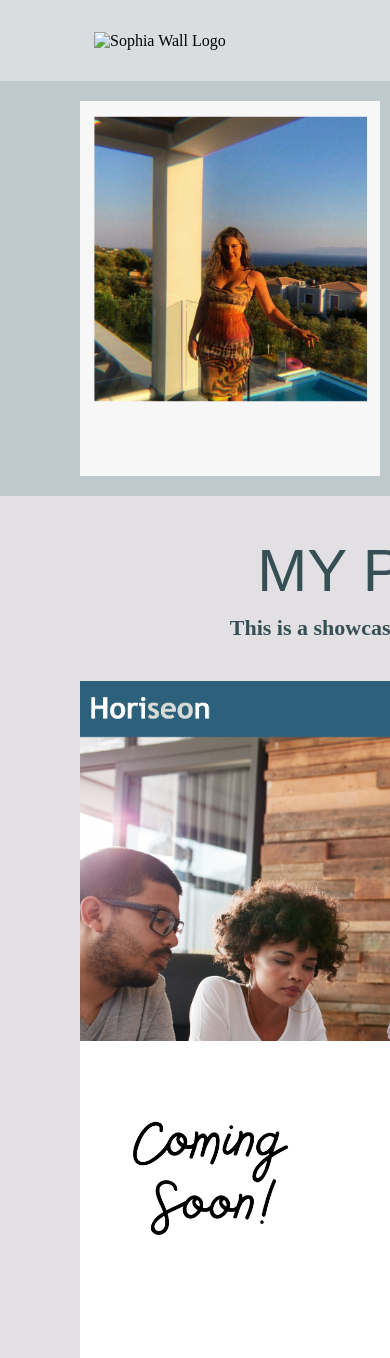
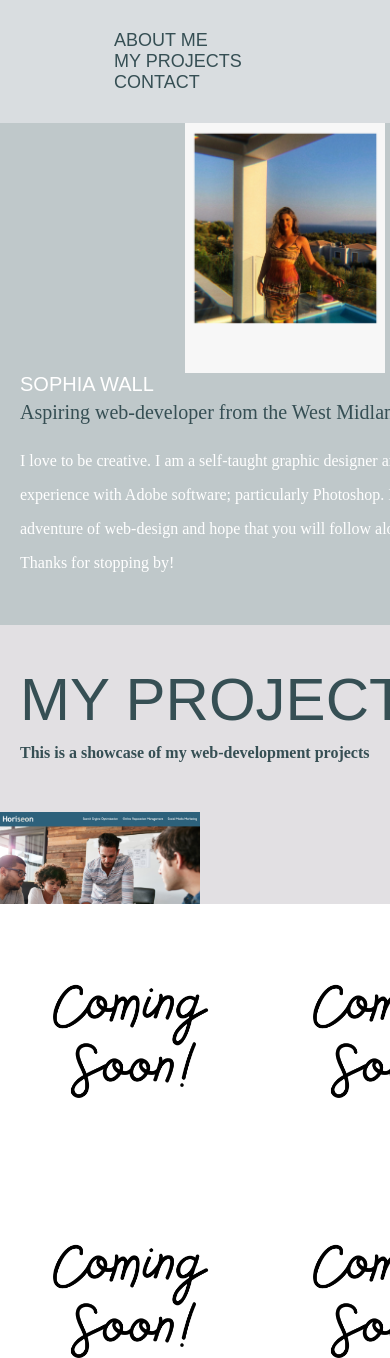
Before and after one commit to sophia4422/my-portfolio, a plain HTML site: page index.html in a window 390 px wide. Shown: the top 1358 px of the page. Drawn offline with nearby package versions, Linux system fonts and the light colour scheme; a web font is replaced by a local one.

Commit message:
trying to fix media query

```diff
--- a/assets/css/style.css
+++ b/assets/css/style.css
@@ -13,7 +13,7 @@
 }
 
 html {
-  width: 100%
+  width: 100%;
 }
 
 body {
@@ -48,6 +48,18 @@ header {
 
 .nav_links li a {
   transition: all 0.4s ease 0s;
+}
+
+.logo {
+  height: 60px;
+  width: auto;
+  filter: invert(100%);
+}
+
+.logo:hover {
+  height: 60px;
+  width: auto;
+  filter: invert(5%);
 }
 
 .nav_links li a:hover {
@@ -245,6 +257,15 @@ header {
   text-align: center;
   font-family: "Akshar", sans-serif;
   text-transform: uppercase;
+  color: white;
+}
+
+.link_colour {
+  margin-top: 0.5em;
+  text-align: center;
+  font-family: "Akshar", sans-serif;
+  text-transform: uppercase;
+  color: white;
 }
 
 /* contact me form icons */
@@ -295,6 +316,7 @@ header {
   font-weight: bold;
   font-family: "Akshar", sans-serif;
   text-transform: uppercase;
+  font-size: 25px;
 }
 
 .project_refactor_description {
@@ -302,10 +324,96 @@ header {
   text-align: center;
   font-family: "Akshar", sans-serif;
   text-transform: uppercase;
+  color: white;
 }
 
 @media screen and (max-width: 596px) {
-.my_projects {
-  display: flex;
-  flex-wrap: wrap;
+  .logo {
+    display: none;
+  }
+
+  .nav_links li {
+    display: flex;
+    align-items: center;
+    justify-content: column;
+  }
+
+  .about img {
+    height: auto;
+    width: 200px;
+    margin-left: 0;
+    float: left;
+    text-align: left;
+    padding: 0;
+  }
+
+  .main {
+    max-width: 100%;
+    margin: 0;
+    display: flex;
+    flex-direction: column;
+  }
+
+  .about {
+    display: flex;
+    flex-wrap: wrap;
+    max-width: 100%;
+    padding: 0;
+  }
+
+  .about-text h1 {
+    color: white;
+    font-size: 20px;
+    margin-bottom: 5px;
+    font-family: "Akshar", sans-serif;
+    font-weight: 380;
+    text-transform: uppercase;
+  }
+
+  .about-text h5 {
+    color: #364f54;
+    font-size: 20px;
+    margin-bottom: 20px;
+    font-weight: lighter;
+    font-family: "IM Fell Double Pica", serif;
+    display: flex;
+    flex-wrap: wrap;
+  }
+
+  .about-text p {
+    color: white;
+    font-size: 16px;
+    margin-bottom: 45px;
+    line-height: 34px;
+    font-family: "IM Fell Double Pica", serif;
+    display: inline-block;
+  }
+
+  .proj-text {
+    text-align: left;
+    font-size: 16px;
+    font-family: "Akshar", sans-serif;
+    margin-bottom: 10px;
+    margin-left: 10px;
+    object-fit: contain;
+  }
+
+  .project_refactor_image {
+    display: block;
+    width: 200px;
+  }
+
+  .project_refactor_overlay {
+    display: none;
+  }
+
+  .projects {
+    display: flex;
+    flex-wrap: wrap;
+  }
+
+  .my_projects {
+    display: flex;
+    flex-wrap: wrap;
+  }
 }
--- a/index.html
+++ b/index.html
@@ -15,7 +15,7 @@
   <body>
     <header class="nav-container">
       <!-- the logo and the nav bar -->
-      <img class="logo" src="OK" alt="Sophia Wall Logo" />
+      <img class="logo" src="/assets/images/SophiaLogo.PNG" alt="Sophia Wall Logo" />
       <!-- nav bar -->
       <nav>
         <!-- nav bar list items-->
@@ -59,7 +59,7 @@
           <div class="project_refactor_overlay">
             <div class="project_refactor_title">Code Refactor</div>
             <p class="project_refactor_description">I was asked to refactor code of the webpage for a marketing company <br> in order to improve the SEO and accessibility of the site </p>
-            <p class="project_refactor_description"><a href=https://github.com/sophia4422/refactoring-web-application" target="_blank">Click here to view the Github repository</a></p>
+            <p class="project_refactor_description"><a class="link_colour" href=https://github.com/sophia4422/refactoring-web-application target="_blank">Click here to view the Github repository</a></p>
           </div>
         </div>
         </div>
@@ -74,7 +74,7 @@
           />
           <div class="project_overlay">
             <div class="project_title">My Portfolio</div>
-            <p class="project_description"><a href=https://github.com/sophia4422/my-portfolio" target="_blank">Click to view My Portfolio's repository on Github</a></p>
+            <p class="project_description"><a class="link_colour" href=https://github.com/sophia4422/my-portfolio target="_blank">Click to view My Portfolio's repository on Github</a></p>
           </div>
         </div>
         <!-- Password Generator -->
@@ -87,7 +87,7 @@
           <div class="project_overlay">
             <div class="project_title">Password Generator</div>
             <p class="project_description">
-              Visit my password generator on github
+              Coming soon!
             </p>
           </div>
         </div>
@@ -100,7 +100,7 @@
           />
           <div class="project_overlay">
             <div class="project_title">Code Quiz</div>
-            <p class="project_description">Visit my Code Quiz on github</p>
+            <p class="project_description">Coming soon!</p>
           </div>
         </div>
         <!-- this is the outside div-->
@@ -118,7 +118,7 @@
         />
         <div class="project_overlay">
           <div class="project_title">Day Planner</div>
-          <p class="project_description">Visit my Day Planner on github</p>
+          <p class="project_description">Coming soon!</p>
         </div>
       </div>
       <!-- Weather Dashboard -->
@@ -131,7 +131,7 @@
         <div class="project_overlay">
           <div class="project_title">Weather Dashboard</div>
           <p class="project_description">
-            Visit my weather dashboard on github
+            Coming soon!
           </p>
         </div>
       </div>
@@ -144,7 +144,7 @@
         />
         <div class="project_overlay">
           <div class="project_title">Team Project</div>
-          <p class="project_description">Visit my team project</p>
+          <p class="project_description">Coming soon!</p>
         </div>
       </div>
       <!-- this is the outside div-->
```
Also changed, not shown: assets/images/SophiaLogo.PNG (added).
